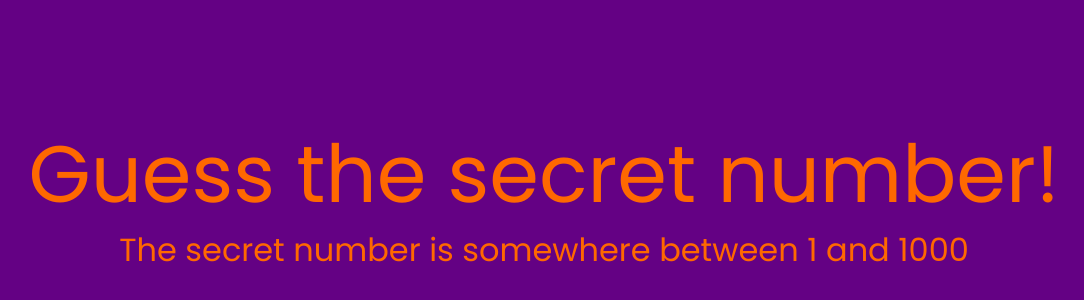
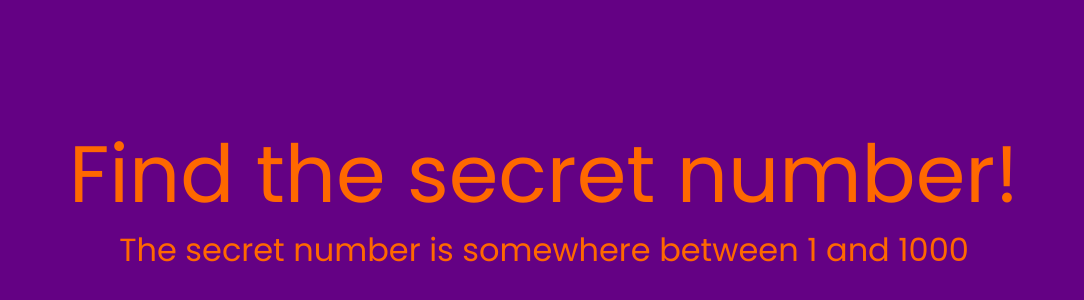
Before and after one commit to Ana-Luiza-Sampaio/numero-secreto, a plain HTML site: page index.html in a window 1280 px wide. Shown: the part 180-480 px from the top of the page, without its empty margins (96-1180 px from the left). Drawn offline with nearby package versions, Linux system fonts and the light colour scheme.

Commit message:
Update index.html

```diff
--- a/index.html
+++ b/index.html
@@ -10,7 +10,7 @@
     <title>Número Secreto</title>
 </head>
 <body>
-    <h1>Guess the secret number!</h1>
+    <h1>Find the secret number!</h1>
     <h3>The secret number is somewhere between <span id="menor-valor">0</span> and <span id="maior-valor">100</span></h3>
     <div id="chute" class="mensagem">
         <!--<div>Você disse:</div>
```
